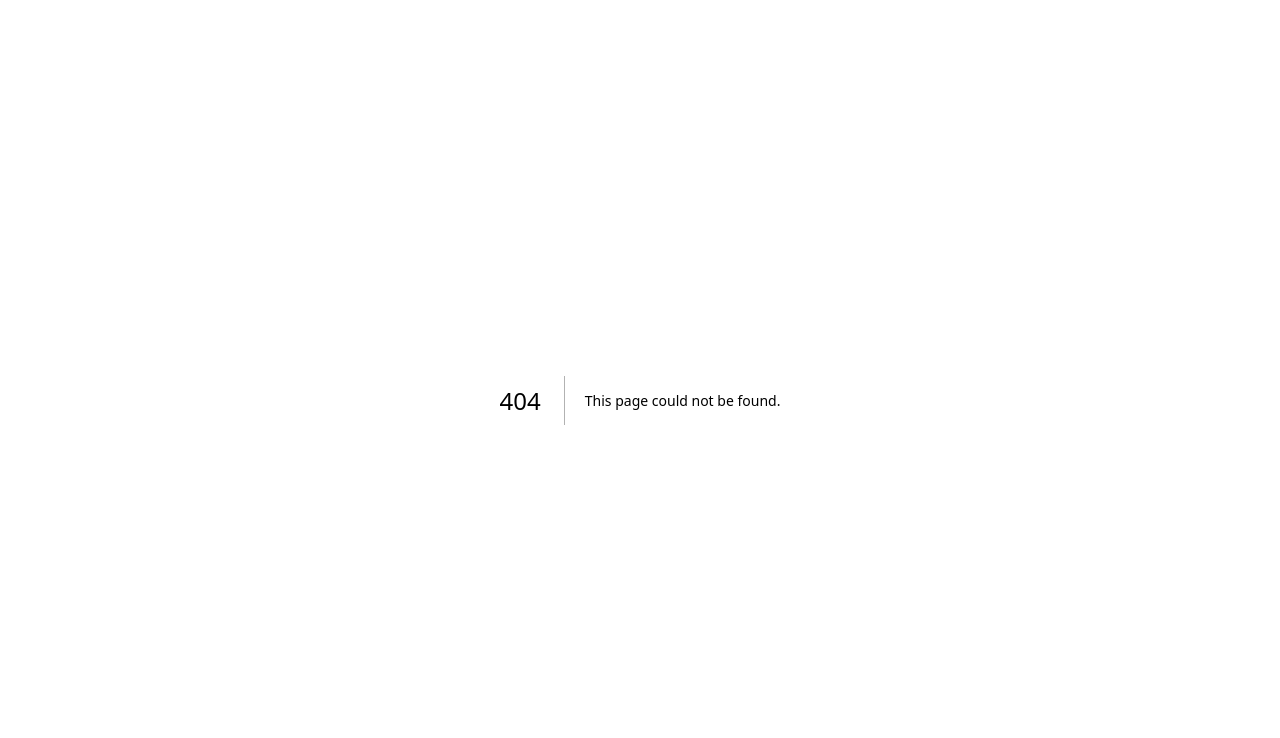
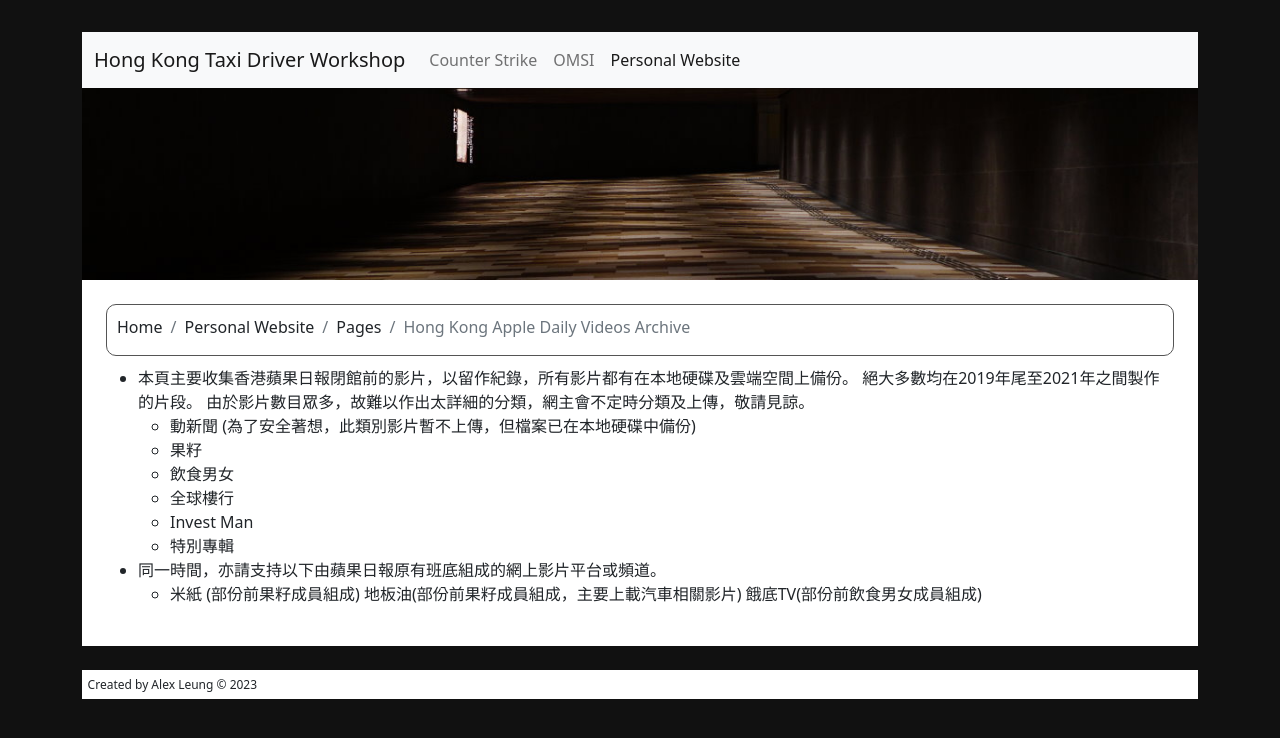
Before and after one commit to taxidriverhk/taxidriverhk-nextjs, a Next.js app: page /others/pages/apple-daily in a window 1280 px wide. Before the commit this address had no page. Shown: the top 738 px of the page. Built offline with nearby package versions, Linux system fonts and the light colour scheme.

Commit message:
Added page for Apply Daily archives

```diff
--- a/components/Breadcrumb.tsx
+++ b/components/Breadcrumb.tsx
@@ -26,7 +26,16 @@ const PATH_TITLES = {
       prefix: "/others",
       title: "Personal Website",
       children: [
-        { prefix: "/pages", title: "Pages" },
+        {
+          prefix: "/pages",
+          title: "Pages",
+          children: [
+            {
+              prefix: "/apple-daily",
+              title: "Hong Kong Apple Daily Videos Archive",
+            },
+          ],
+        },
         { prefix: "/books", title: "Books" },
       ],
     },
--- /dev/null
+++ b/pages/others/pages/apple-daily.tsx
@@ -0,0 +1,67 @@
+import { useRouter } from "next/router";
+
+import Breadcrumb from "components/Breadcrumb";
+import Template from "components/Template";
+
+export default function OthersPagesAppleDaily() {
+  const router = useRouter();
+  const { asPath: currentPath } = router;
+  return (
+    <Template activeItemIndex={2}>
+      <Breadcrumb path={currentPath} />
+      <ul>
+        <li>
+          本頁主要收集香港蘋果日報閉館前的影片，以留作紀錄，所有影片都有在本地硬碟及雲端空間上備份。
+          絕大多數均在2019年尾至2021年之間製作的片段。
+          由於影片數目眾多，故難以作出太詳細的分類，網主會不定時分類及上傳，敬請見諒。
+        </li>
+        <ul>
+          <li>
+            動新聞 (為了安全著想，此類別影片暫不上傳，但檔案已在本地硬碟中備份)
+          </li>
+          <li>
+            <a href="https://drive.google.com/drive/folders/1bM_vhcqU1Q1mEbWhLSrj3ePYbRyS_Siq?usp=sharing">
+              果籽
+            </a>
+          </li>
+          <li>
+            <a href="https://drive.google.com/drive/folders/1lMZtoXOeXNQkl1cgvm72-bszW4AXcoOS?usp=sharing">
+              飲食男女
+            </a>
+          </li>
+          <li>
+            <a href="https://drive.google.com/drive/folders/1foOmva3KUZBibP9yv1DzeJr2i4jQoOQ3?usp=sharing">
+              全球樓行
+            </a>
+          </li>
+          <li>
+            <a href="https://drive.google.com/drive/folders/1AQzXw8Q4fg_MwyMwR9dG-nD6l_3Kpzje?usp=sharing">
+              Invest Man
+            </a>
+          </li>
+          <li>
+            <a href="https://drive.google.com/drive/folders/1-96lq-ka132dMRNoEXkLh1UmAKElCnYq?usp=sharing">
+              特別專輯
+            </a>
+          </li>
+        </ul>
+        <li>
+          同一時間，亦請支持以下由蘋果日報原有班底組成的網上影片平台或頻道。
+        </li>
+        <ul>
+          <li>
+            <a href="https://www.youtube.com/channel/UCGKZBiAkSYd1v1O_5vFky7A">
+              米紙 (部份前果籽成員組成) 地板油
+            </a>
+            <a href="https://www.youtube.com/channel/UC_ogl0qjBdXrTiZZJ6ltsQQ">
+              (部份前果籽成員組成，主要上載汽車相關影片) 餓底TV
+            </a>
+            <a href="https://www.youtube.com/c/hungrytvhk">
+              (部份前飲食男女成員組成)
+            </a>
+          </li>
+        </ul>
+      </ul>
+    </Template>
+  );
+}
```
Also changed, not shown: pages/others/pages/index.tsx (renamed from pages/others/pages.tsx).
